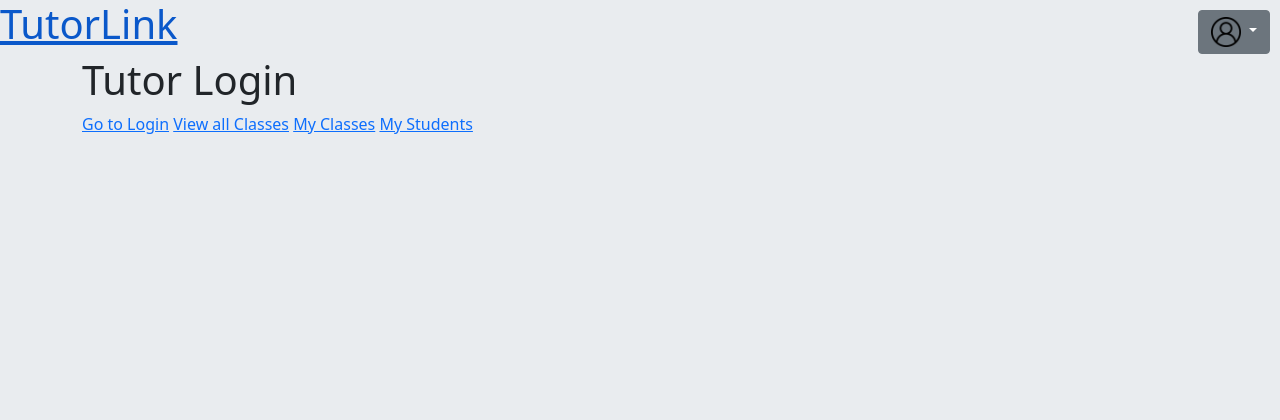
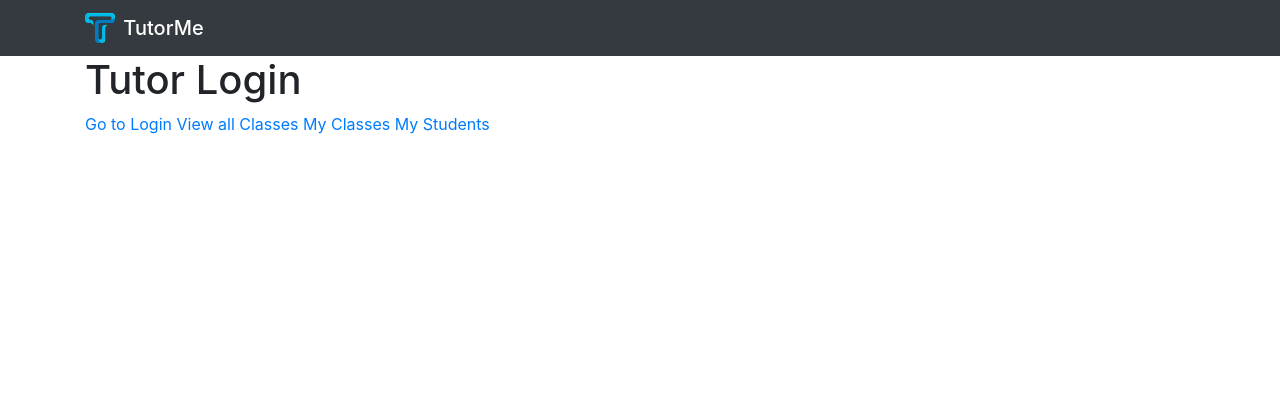
Before and after one commit to kaukabrizvi/tutorlink, a Django app: page /tutor in a window 1280 px wide. Shown: the top 420 px of the page. Run offline with Django 4.2, Linux system fonts and the light colour scheme; some libraries are stand-ins or nearby versions.

Commit message:
UI for navbar
added UI for navbar.html, and made a number of edits to fix the other pages that had the older model rather than the new navbar

```diff
--- a/mainapp/templates/mainapp/base.html
+++ b/mainapp/templates/mainapp/base.html
@@ -28,8 +28,10 @@
     </style>
 </head>
 <body>
+    {% include 'mainapp/navbar.html' %}
+    {% block header %} {% endblock %}
+
     <!-- Your page content here -->
-    <h1>{% block header %}<a href="{% url 'index' %}">TutorLink</a>{% endblock %}</h1>
 
     <!-- Content block -->
     <div class="container content">
--- a/mainapp/templates/mainapp/index.html
+++ b/mainapp/templates/mainapp/index.html
@@ -1,6 +1,9 @@
 {% extends 'mainapp/bootstrap.html' %}
 {% load static %}
 {% load bootstrap5 %}
+
+{% include 'mainapp/base.html' %}
+{% block content %}
 
 <div class="container mt-5">
     <div class="row">
@@ -13,3 +16,5 @@
         </div>
     </div>
 </div>
+
+{% endblock %}
--- /dev/null
+++ b/mainapp/templates/mainapp/navbar.html
@@ -0,0 +1,32 @@
+{% load static %}
+{% load socialaccount %}
+
+<!DOCTYPE html>
+
+<!-- Include Bootstrap CSS -->
+<link rel="stylesheet" type="text/css" href="https://cdn.jsdelivr.net/npm/bootstrap@4.3.1/dist/css/bootstrap.min.css" integrity="sha384-ggOyR0iXCbMQv3Xipma34MD+dH/1fQ784/j6cY/iJTQUOhcWr7x9JvoRxT2MZw1T" crossorigin="anonymous">
+
+<nav class="navbar navbar-expand-sm navbar-dark bg-dark">
+	<div class="container">
+		<a href="{% url 'index' %}" class="navbar-brand mb-0 h1">
+			<img src="{% static 'images/TEMP.png' %}" width="30" height = "30"
+			class="d-inline-block align-top" alt="" style="margin-right: 3px;">
+			TutorMe
+		</a>
+
+		<ul class="nav navbar-nav ml-auto">
+			{% if user.is_authenticated %}
+			<div class="dropdown" style="position: relative; display: inline-block;">
+	            <a class="btn btn-secondary dropdown-toggle" href="#" role="button" id="dropdownMenuLink" data-bs-toggle="dropdown" aria-expanded="false">
+	                <img src="{% static 'images/user.png' %}" width="30" height="30" alt="Dropdown Image">
+	            </a>
+	            <ul class="dropdown-menu" aria-labelledby="dropdownMenuLink">
+	            	<li><a class="dropdown-item" href="{% url 'edit_profile_tutor' %}">Edit Profile</a></li>
+	            	<li><a class="dropdown-item" href="changerole/">Remove Role</a></li>
+	              	<li><a class="dropdown-item" href="accounts/logout/">Logout</a>
+	            </ul>
+          </div>
+			{% endif %}
+		</ul>
+	</div>
+</nav>
--- a/mainapp/templates/mainapp/tutorLogin.html
+++ b/mainapp/templates/mainapp/tutorLogin.html
@@ -14,16 +14,5 @@
   <a href="search_classes">View all Classes</a>
   <a href="{% url 'myCourses' %}">My Classes</a>
   <a href="{% url 'myStudents' %}">My Students</a>
-<div class="dropdown" style="position: absolute; top: 10px; right: 10px;">
-  <a class="btn btn-secondary dropdown-toggle" href="#" role="button" id="dropdownMenuLink" data-bs-toggle="dropdown" aria-expanded="false">
-      <img src="{% static "images/user.png" %}" width="30" height="30" alt="Dropdown Image">
-  </a>
-
-  <ul class="dropdown-menu" aria-labelledby="dropdownMenuLink">
-    <li><a class="dropdown-item" href="{% url 'edit_profile_tutor' %}">Edit Profile</a></li>
-    <li><a class="dropdown-item" href="changerole/">Remove Role</a></li>
-    <li><a class="dropdown-item" href="accounts/logout/">Logout</a>
-  </ul>
-</div>
 </html>
 {% endblock %}
```
Also changed, not shown: mainapp/templates/mainapp/landing_page.html (+1 -11 lines), mainapp/static/images/TEMP.png (added), 4 other files. Lines whose indentation alone changed are shown as unchanged.
